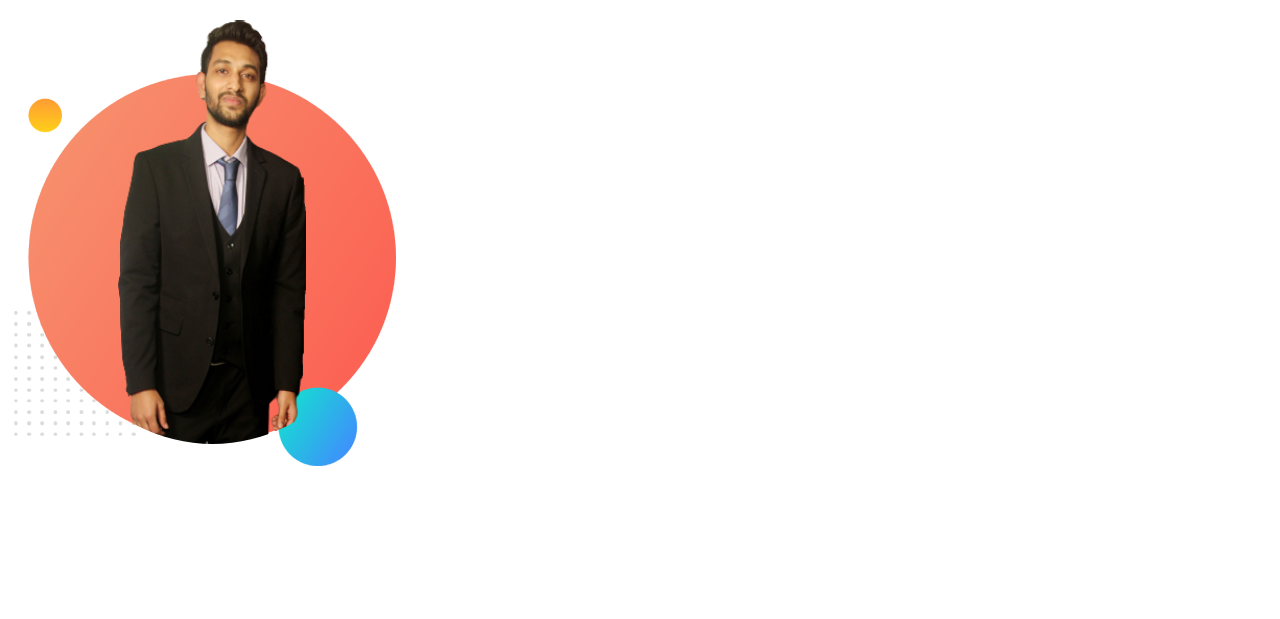
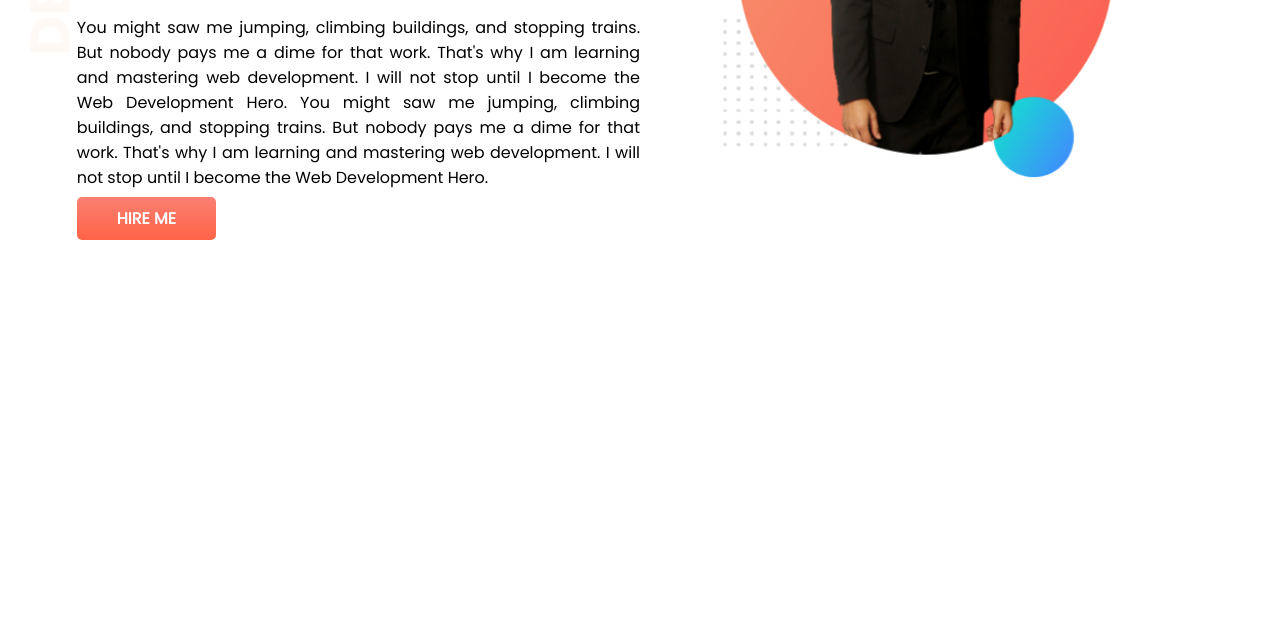
Before and after one commit to Ruman-Islam/developer-portfolio, a plain HTML site: page index.html in a window 1280 px wide. Shown: the part 307-926 px from the top of the page. After the commit the page ends 800 px from the top, so only its background shows below. Drawn offline with Linux system fonts and the light colour scheme.

Commit message:
top banner completed

```diff
--- a/index.html
+++ b/index.html
@@ -13,11 +13,29 @@
 </head>
 
 <body>
-    <h1>Welcome to</h1>
-    <h1><span class="orange-color">Ruman Islam</span> World!</h1>
-    <h3>Build Climber and Train Stopper</h3>
-    <p>You might saw me jumping, climbing buildings, and stopping trains. But nobody pays me a dime for that work. That's why I am learning and mastering web development. I will not stop until I become the Web Development Hero. You might saw me jumping, climbing buildings, and stopping trains. But nobody pays me a dime for that work. That's why I am learning and mastering web development. I will not stop until I become the Web Development Hero.</p>
-    <img src="/images/img.png" alt="">
+    <section class="top-banner">
+        <div class="half-width">
+            <h1>Welcome to</h1>
+            <h1><span class="orange-color">Ruman Islam</span> World!</h1>
+            <h3>Build Climber and Train Stopper</h3>
+            <p>You might saw me jumping, climbing buildings, and stopping trains. But nobody pays me a dime for that
+                work.
+                That's why I am learning and mastering web development. I will not stop until I become the Web
+                Development
+                Hero.
+                You might saw me jumping, climbing buildings, and stopping trains. But nobody pays me a dime for that
+                work.
+                That's why I am learning and mastering web development. I will not stop until I become the Web
+                Development
+                Hero.
+            </p>
+            <a class="hire-button" target="_blank" href="#">HIRE ME</a>
+        </div>
+        <div class="half-width">
+            <img src="/images/img.png" alt="">
+        </div>
+    </section>
+
 </body>
 
 </html>
--- a/style.css
+++ b/style.css
@@ -1,6 +1,31 @@
 body {
-    font-family: 'Poppins', sans-serif;
+  font-family: "Poppins", sans-serif;
+  text-align: justify;
+  margin: 0;
+}
+h1 {
+  font-size: 50px;
 }
 .orange-color {
-    color: orange;
+  color: orange;
 }
+.top-banner {
+  display: flex;
+  background-image: url(/images/top-banner.png);
+  background-repeat: no-repeat;
+}
+.half-width {
+  width: 50%;
+  padding-left: 6%;
+}
+.half-width img {
+  width: 74%;
+}
+.hire-button {
+  text-decoration: none;
+  background-image: linear-gradient(salmon, tomato);
+  padding: 10px 40px;
+  border-radius: 5px;
+  color: white;
+  font-weight: 700;
+}
```
